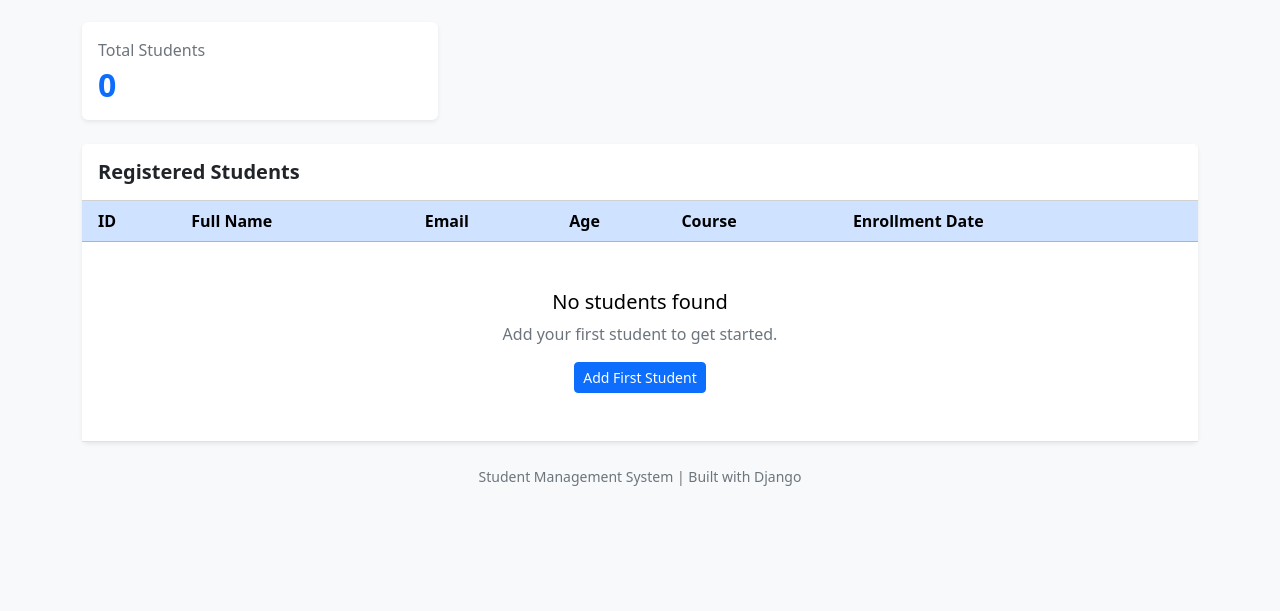
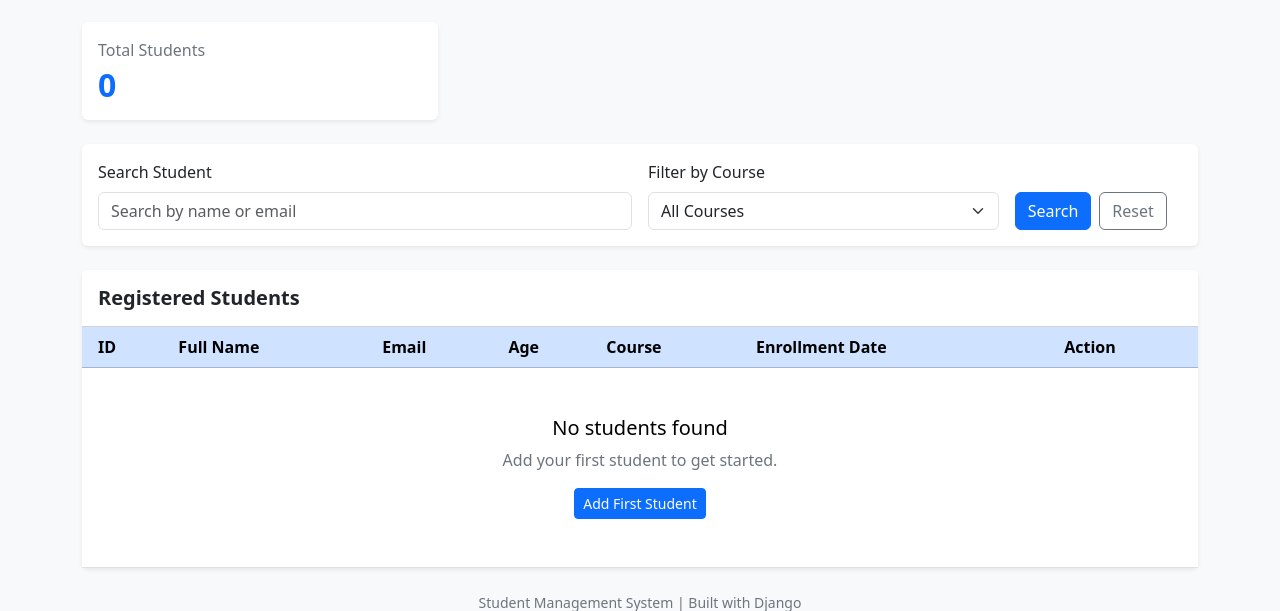
Before and after one commit to abhishekkesari9955/django_student_management_system, a Django app: page / in a window 1280 px wide. Shown: the part 186-797 px from the top of the page. Before the commit the page ends 672 px from the top, so only its background shows below. Run offline with Django 5.2, Linux system fonts and the light colour scheme; data that the repository does not hold is empty.

Commit message:
add features of edit delete & search options

```diff
--- a/students/urls.py
+++ b/students/urls.py
@@ -4,4 +4,6 @@ from . import views
 urlpatterns = [
     path("", views.student_list, name="student_list"),
     path("add/" , views.student_create,name="student_create"),
+    path("edit/<int:pk>/",views.student_update,name="student_update"),
+    path("delete/<int:pk>/",views.student_delete,name="student_delete"),
 ]
--- a/students/views.py
+++ b/students/views.py
@@ -1,13 +1,29 @@
-from django.shortcuts import render ,redirect
+from django.shortcuts import render ,redirect ,get_object_or_404
 from .models import Student
 from .forms import StudentForm
+from django.core.paginator import Paginator
 # Create your views here.
 
 
 def student_list(request):
     students =Student.objects.all().order_by('full_name')
+    search_query = request.GET.get("q","").strip()
+    course_query = request.GET.get("course","").strip()
+    if search_query:
+        from django.db.models import Q
+        students = students.filter(Q(full_name__icontains=search_query)|Q(email__iconatins=search_query))
+    if course_query:
+        students = students.filter(course__iexact=course_query)
+    courses =(Student.objects.order_by("course").values_list("course",flat=True).distinct())
+    paginator = Paginator(students,10)
+    page_number = request.GET.get('page')
+    page_obj = paginator.get_page(page_number)
     context = {
-        'students' :students
+        'students' :page_obj.object_list,
+        'page_obj': page_obj,
+        'search_query':search_query,
+        'course_query':course_query,
+        'courses':courses,
     }
     return render(request, 'students/student_list.html', context)
 def student_create(request):
@@ -21,3 +37,27 @@ def student_create(request):
     return render(request, "students/student_form.html",{
         'form':form
     })
+
+def student_update(request,pk):
+    student = get_object_or_404(Student,pk=pk)
+
+    if request.method=='POST':
+        form =StudentForm(request.POST,instance=student)
+        if form.is_valid():
+            form.save()
+            return redirect("student_list")
+    else:
+        form = StudentForm(instance=student)
+    return render(request,'students/student_form.html',
+                  {
+                      'form':form,
+                      'student':student,
+                  })
+
+def student_delete(request,pk):
+    student = get_object_or_404(Student,pk=pk)
+    if request.method == 'POST':
+        student.delete()
+        return redirect('student_list.html')
+    return render(request,"students/student_confirm_delete.html",
+                  {"student":student})
--- a/templates/students/student_list.html
+++ b/templates/students/student_list.html
@@ -41,7 +41,7 @@
                 </p>
             </div>
 
-            <a href="/admin/students/student/add/"
+            <a href="{% url 'student_create' %}"
                class="btn btn-primary">
                 + Add Student
             </a>
@@ -64,6 +64,59 @@
             </div>
         </div>
 
+<!-- Search and Course Filter -->
+<div class="card border-0 shadow-sm mb-4">
+    <div class="card-body">
+        <form method="GET" class="row g-3 align-items-end">
+
+            <div class="col-md-6">
+                <label for="search" class="form-label">
+                    Search Student
+                </label>
+
+                <input
+                    type="text"
+                    id="search"
+                    name="q"
+                    class="form-control"
+                    placeholder="Search by name or email"
+                    value="{{ search_query }}"
+                >
+            </div>
+
+            <div class="col-md-4">
+                <label for="course" class="form-label">
+                    Filter by Course
+                </label>
+
+                <select id="course" name="course"
+                        class="form-select">
+                    <option value="">All Courses</option>
+
+                    {% for item in courses %}
+                        <option value="{{ item }}"
+                            {% if course_query == item %}selected{% endif %}>
+                            {{ item }}
+                        </option>
+                    {% endfor %}
+                </select>
+            </div>
+
+            <div class="col-md-2 d-flex gap-2">
+                <button type="submit" class="btn btn-primary">
+                    Search
+                </button>
+
+                <a href="{% url 'student_list' %}"
+                   class="btn btn-outline-secondary">
+                    Reset
+                </a>
+            </div>
+
+        </form>
+    </div>
+</div>
+
         <!-- Student Table -->
         <div class="card border-0 shadow-sm">
             <div class="card-header bg-white py-3">
@@ -82,6 +135,7 @@
                                 <th>Age</th>
                                 <th>Course</th>
                                 <th>Enrollment Date</th>
+                                <th> Action</th>
                             </tr>
                         </thead>
 
@@ -100,10 +154,19 @@
                                         </span>
                                     </td>
                                     <td>{{ student.enrollment_date }}</td>
+                                    <td> <a href="{% url 'student_update' student.pk %}"
+                                        class="btn btn-sm btn-warning" >
+                                        Edit
+                                        </a>
+                                        <a href="{% url 'student_delete' student.pk %}"
+                                        class="btn btn-sm btn-danger">
+                                        Delete
+
+                                    </a></td>
                                 </tr>
                             {% empty %}
                                 <tr>
-                                    <td colspan="6"
+                                    <td colspan="7"
                                         class="text-center py-5">
                                         <h5>No students found</h5>
                                         <p class="text-secondary">
@@ -123,6 +186,43 @@
             </div>
         </div>
 
+<!-- Pagination -->
+{% if page_obj.paginator.num_pages > 1 %}
+    <nav class="mt-4" aria-label="Student pages">
+        <ul class="pagination justify-content-center">
+
+            <li class="page-item {% if not page_obj.has_previous %}disabled{% endif %}">
+                {% if page_obj.has_previous %}
+                    <a class="page-link"
+                       href="?q={{ search_query|urlencode }}&course={{ course_query|urlencode }}&page={{ page_obj.previous_page_number }}">
+                        Previous
+                    </a>
+                {% else %}
+                    <span class="page-link">Previous</span>
+                {% endif %}
+            </li>
+
+            <li class="page-item disabled">
+                <span class="page-link">
+                    Page {{ page_obj.number }} of {{ page_obj.paginator.num_pages }}
+                </span>
+            </li>
+
+            <li class="page-item {% if not page_obj.has_next %}disabled{% endif %}">
+                {% if page_obj.has_next %}
+                    <a class="page-link"
+                       href="?q={{ search_query|urlencode }}&course={{ course_query|urlencode }}&page={{ page_obj.next_page_number }}">
+                        Next
+                    </a>
+                {% else %}
+                    <span class="page-link">Next</span>
+                {% endif %}
+            </li>
+
+        </ul>
+    </nav>
+{% endif %}
+
         <p class="text-center text-secondary mt-4 small">
             Student Management System | Built with Django
         </p>
```
Also changed, not shown: students/forms.py (+9 -1 lines), templates/students/student_confirm_delete.html (added, +47 -0 lines), templates/students/student_form.html (+7 -1 lines).
